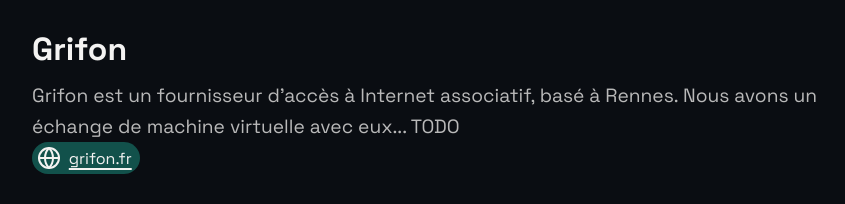
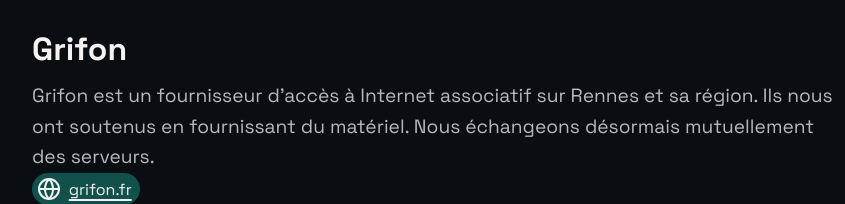
Before and after one commit to inp-net/website, an Astro site: page /partenaires in a window 1280 px wide. Shown: the part 983-1187 px from the top of the page, 124-969 px from the left. Built offline with nearby package versions, Linux system fonts and the light colour scheme; Astro itself is replaced by a stand-in of ours.

Commit message:
feat(pages): add grifon description

```diff
--- a/src/pages/partenaires.astro
+++ b/src/pages/partenaires.astro
@@ -60,8 +60,9 @@
         <img src="/images/logos/grifon.svg" width="150" alt="logo Grifon >" />
 
         <p>
-            Grifon est un fournisseur d'accès à Internet associatif, basé à
-            Rennes. Nous avons un échange de machine virtuelle avec eux... TODO
+            Grifon est un fournisseur d'accès à Internet associatif sur Rennes et sa
+            région. Ils nous ont soutenus en fournissant du matériel. Nous échangeons
+            désormais mutuellement des serveurs.
         </p>
 
         <Badge>
--- a/src/pages/services.astro
+++ b/src/pages/services.astro
@@ -43,7 +43,7 @@
             <img src="/images/rack.jpeg" width="300px" alt="" />
             <p>
                 <em>
-                    Gros rack qui fait tourner nos services : 5 hyperviseurs
+                    Le rack qui fait tourner nos services : 5 hyperviseurs
                     Proxmox, 3 nodes Ceph, 3 UPS...
                 </em>
             </p>
```
